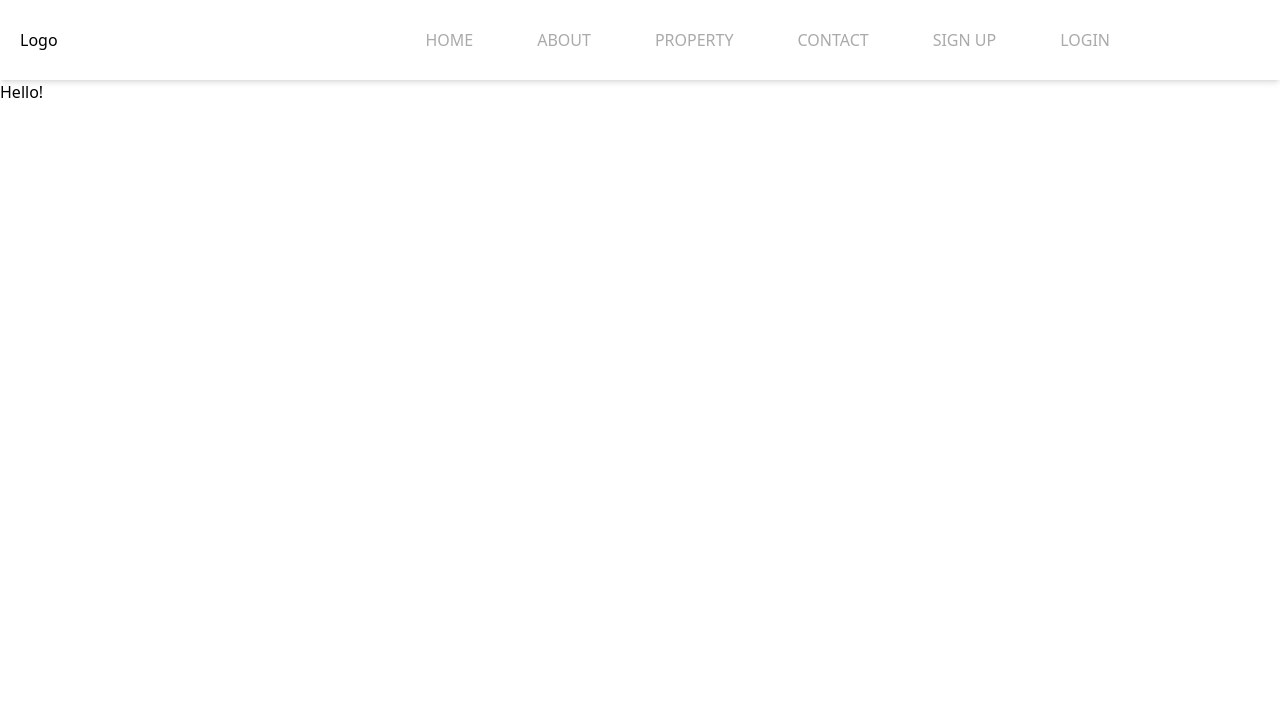
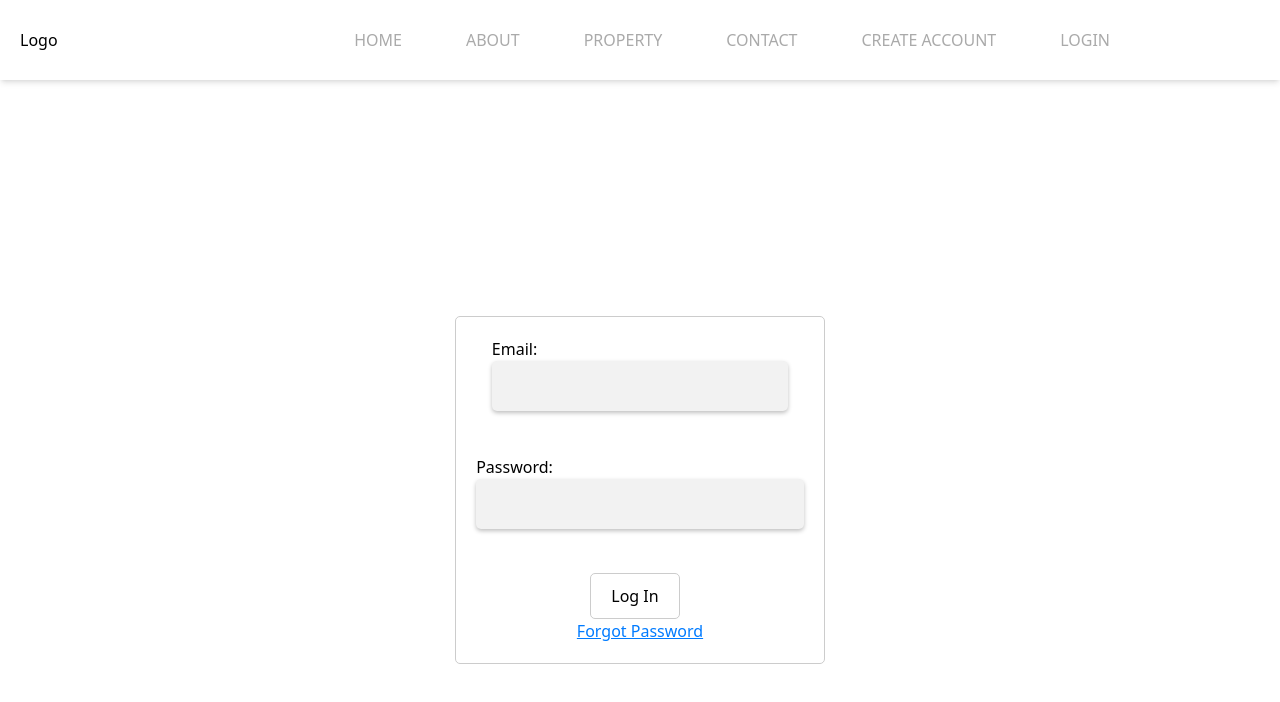
Before and after one commit to soulden1202/group-3-capstone-project, a React (Create React App) app: page /login in a window 1280 px wide. Shown: the top 702 px of the page. Built offline with nearby package versions, Linux system fonts and the light colour scheme.

Commit message:
set up register and login, access and refresh token are remaining

```diff
--- a/src/components/navbar/Navbar.jsx
+++ b/src/components/navbar/Navbar.jsx
@@ -24,7 +24,7 @@ const Navbar = () => {
           <Link to="/contact">contact</Link>
         </li>
         <li>
-          <Link to="/signup">Sign up</Link>
+          <Link to="/signup">Create Account</Link>
         </li>
         <li>
           <Link to="/login">Login</Link>
--- a/src/containers/login/Login.jsx
+++ b/src/containers/login/Login.jsx
@@ -1,11 +1,68 @@
-import React from "react";
+import React, { useState } from "react";
+import "./login.css";
 
 const Login = () => {
-  return (
-    <>
-      <button>Hello!</button>
-    </>
-  );
+    const [email, setEmail] = useState("");
+    const [password, setPassword] = useState("");
+
+    const handleEmailChange = (event) => {
+        setEmail(event.target.value);
+    };
+
+    const handlePasswordChange = (event) => {
+        setPassword(event.target.value);
+    };
+
+    const handleLogin = () => {
+        fetch('https://studentrentapi20230210185810.azurewebsites.net/api/Auth/login', {
+            method: 'POST',
+            headers: {
+                'Content-Type': 'application/json'
+            },
+            body: JSON.stringify({
+                email: email,
+                password: password
+            })
+        })
+            .then(response => {
+                if (!response.ok) {
+                    throw new Error('Login failed');
+                }
+                return response.json();
+            })
+            .then(data => {
+                console.log(data);
+                // handle successful login here
+            })
+            .catch(error => {
+                console.error(error);
+                // handle login error here
+            });
+    };
+
+
+    const handleForgotPassword = () => {
+        console.log("Forgot password clicked");
+    };
+
+    return (
+        <div className="login-container">
+            <div className="form-container">
+                <label>
+                    Email:
+                    <input type="text" value={email} onChange={handleEmailChange} />
+                </label>
+                <br />
+                <label>
+                    Password:
+                    <input type="password" value={password} onChange={handlePasswordChange} />
+                </label>
+                <br />
+                <button className="login-button" onClick={handleLogin}>Log In</button>
+                <button className="forgot-password-button" onClick={handleForgotPassword}>Forgot Password</button>
+            </div>
+        </div>
+    );
 };
 
 export default Login;
--- /dev/null
+++ b/src/containers/login/login.css
@@ -0,0 +1,51 @@
+.login-container {
+    display: flex;
+    flex-direction: column;
+    justify-content: center;
+    align-items: center;
+    height: 100vh;
+}
+
+.form-container {
+    display: flex;
+    flex-direction: column;
+    align-items: center;
+    border: 1px solid #ccc;
+    padding: 20px;
+    border-radius: 5px;
+    margin-top: 20px;
+}
+
+input[type="text"],
+input[type="password"] {
+    width: 100%;
+    height: 50px;
+    border: none;
+    border-radius: 5px;
+    background-color: #F2F2F2;
+    padding: 10px;
+    margin-bottom: 20px;
+    box-shadow: 0px 2px 4px rgba(0, 0, 0, 0.25);
+}
+
+    input[type="text"]:focus,
+    input[type="password"]:focus {
+        outline: none;
+        box-shadow: 0px 2px 8px rgba(0, 0, 0, 0.25);
+    }
+
+
+.login-button {
+    border: 1px solid #ccc;
+    border-radius: 5px;
+    padding: 10px 20px;
+    margin-right: 10px;
+}
+
+.forgot-password-button {
+    border: none;
+    color: #007bff;
+    text-decoration: underline;
+    background-color: transparent;
+    cursor: pointer;
+}
--- a/src/containers/signup/Signup.jsx
+++ b/src/containers/signup/Signup.jsx
@@ -1,7 +1,106 @@
-import React from "react";
+import React, { useState } from "react";
+import "./signup.css";
 
 const Signup = () => {
-  return <div>Signup</div>;
+    const [firstName, setFirstName] = useState("");
+    const [lastName, setLastName] = useState("");
+    const [email, setEmail] = useState("");
+    const [password, setPassword] = useState("");
+    const [accountType, setAccountType] = useState("");
+
+    const handleFirstNameChange = (event) => {
+        setFirstName(event.target.value);
+    };
+
+    const handleLastNameChange = (event) => {
+        setLastName(event.target.value);
+    };
+
+    const handleEmailChange = (event) => {
+        setEmail(event.target.value);
+    };
+
+    const handlePasswordChange = (event) => {
+        setPassword(event.target.value);
+    };
+
+    const handleAccountTypeChange = (event) => {
+        setAccountType(event.target.value);
+    };
+
+    const handleSignup = () => {
+        fetch('https://studentrentapi20230210185810.azurewebsites.net/api/Auth/register', {
+            method: 'POST',
+            headers: {
+                'Content-Type': 'application/json'
+            },
+            body: JSON.stringify({
+                FirstName: firstName,
+                LastName: lastName,
+                email: email,
+                password: password,
+                AccountType: accountType
+            })
+        })
+            .then(response => {
+                if (!response.ok) {
+                    throw new Error('Signup failed');
+                }
+                return response.text();
+            })
+            .then(data => {
+                console.log(data);
+                if (data.includes("Account created and added to Firestore")) {
+                    // handle successful signup here
+                } else {
+                    // handle signup error here
+                    console.log("Signup failed");
+                }
+            })
+            .catch(error => {
+                console.error(error);
+                // handle signup error here
+            });
+    };
+
+
+
+    return (
+        <div className="signup-container">
+            <div className="form-container">
+                <label>
+                    First Name:
+                    <input type="text" value={firstName} onChange={handleFirstNameChange} />
+                </label>
+                <br />
+                <label>
+                    Last Name:
+                    <input type="text" value={lastName} onChange={handleLastNameChange} />
+                </label>
+                <br />
+                <label>
+                    Email:
+                    <input type="text" value={email} onChange={handleEmailChange} />
+                </label>
+                <br />
+                <label>
+                    Password:
+                    <input type="password" value={password} onChange={handlePasswordChange} />
+                </label>
+                <br />
+                <label>
+                    Account Type:
+                    <select value={accountType} onChange={handleAccountTypeChange}>
+                        <option value="">Select Account Type</option>
+                        <option value="Renter">Renter</option>
+                        <option value="Property Owner">Property Owner</option>
+                    </select>
+                </label>
+                <br />
+                <button className="signup-button" onClick={handleSignup}>Create Account</button>
+            </div>
+        </div>
+    );
 };
 
 export default Signup;
--- /dev/null
+++ b/src/containers/signup/signup.css
@@ -0,0 +1,43 @@
+.signup-container {
+    display: flex;
+    flex-direction: column;
+    justify-content: center;
+    align-items: center;
+    height: 100vh;
+}
+
+.form-container {
+    display: flex;
+    flex-direction: column;
+    align-items: center;
+    border: 1px solid #ccc;
+    padding: 20px;
+    border-radius: 5px;
+    margin-top: 20px;
+}
+
+input[type="text"],
+input[type="password"] {
+    width: 100%;
+    height: 50px;
+    border: none;
+    border-radius: 5px;
+    background-color: #F2F2F2;
+    padding: 10px;
+    margin-bottom: 20px;
+    box-shadow: 0px 2px 4px rgba(0, 0, 0, 0.25);
+}
+
+    input[type="text"]:focus,
+    input[type="password"]:focus {
+        outline: none;
+        box-shadow: 0px 2px 8px rgba(0, 0, 0, 0.25);
+    }
+
+
+.signup-button {
+    border: 1px solid #ccc;
+    border-radius: 5px;
+    padding: 10px 20px;
+    margin-right: 10px;
+}
```
Also changed, not shown: src/containers/index.js (line endings or trailing spaces).
